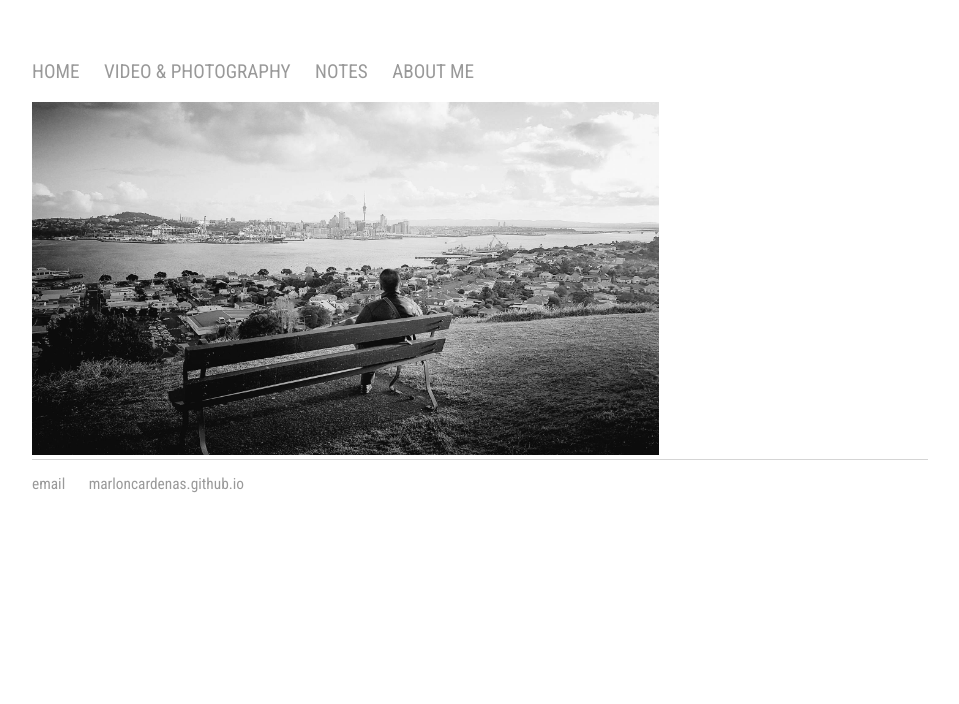
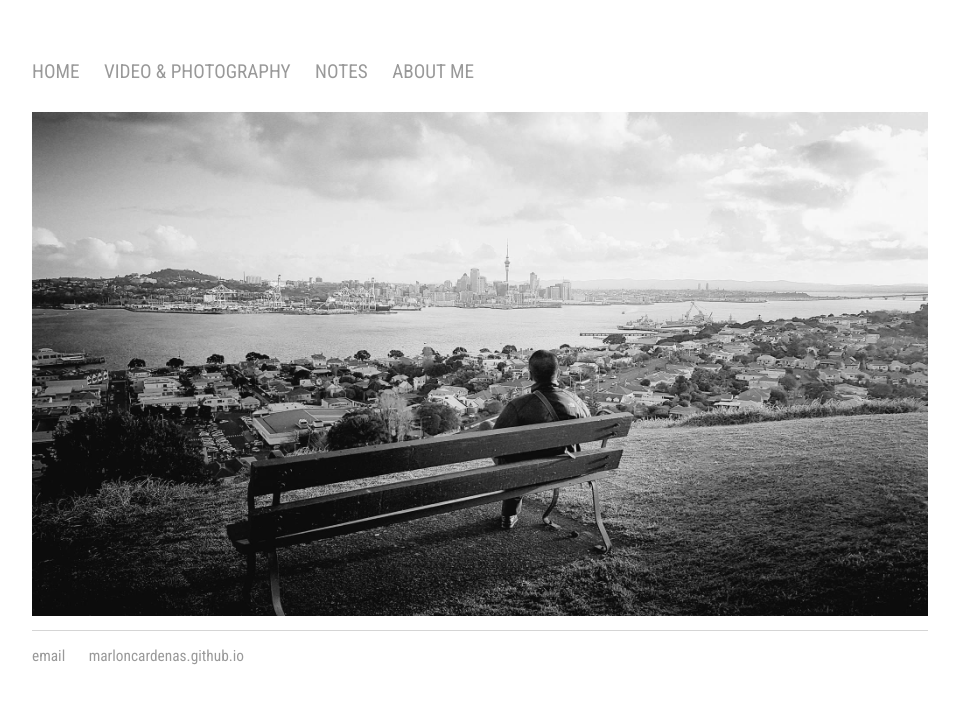
Before and after one commit to marloncardenas/marloncardenas.github.io, a Jekyll site: the page built from index.html, in a window 1280 px wide. Shown: the top 704 px of the page, without its empty margins (160-1119 px from the left). Built offline with Jekyll 4.4.1, drawn with Linux system fonts in a browser that asks for light colours.

Commit message:
add image

```diff
--- a/css/main.css
+++ b/css/main.css
@@ -66,9 +66,11 @@ ul.posts li {
 
 div.home {
     align-content: center;
-    width: 70%;
+    width: 100%;
 }
 
 div.home img {
-    width: 100%
+    width: 100%;
+    margin-top: 10px;
+    margin-bottom: 10px;
 }
```
